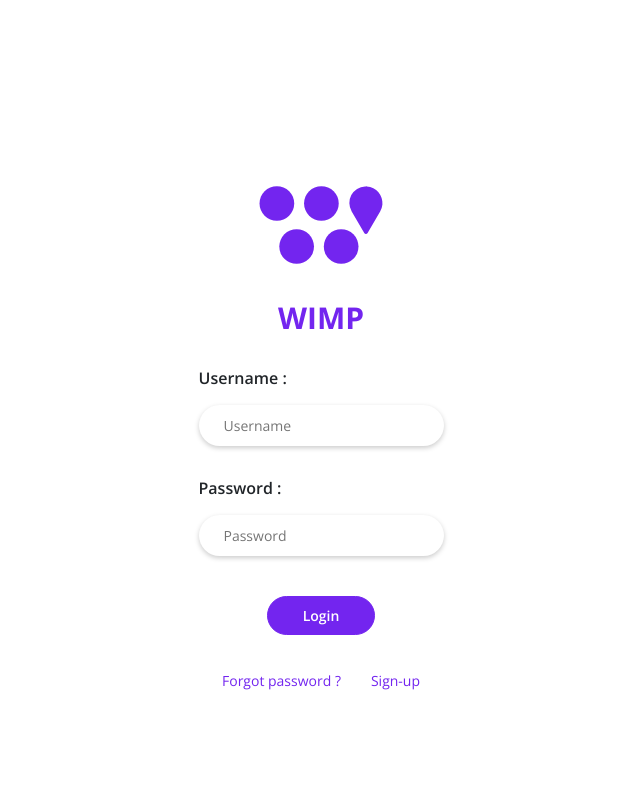
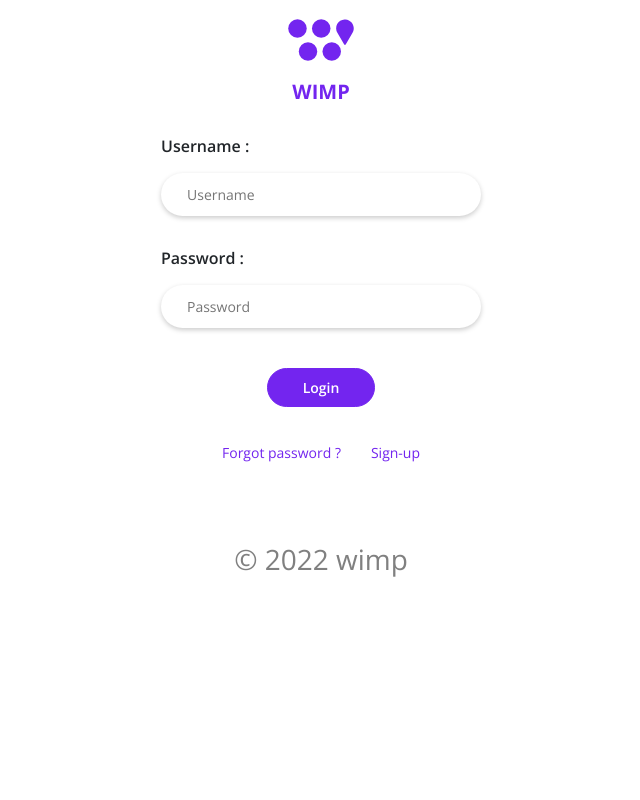
Before and after one commit to ptidejteam/industry, a website: page ExpressNodeRed/pages/login.html in a window 1280 px wide. Shown: the top 800 px of the page, without its empty margins (319-959 px from the left). Drawn offline with nearby package versions, Linux system fonts and the light colour scheme; some packages are replaced by stand-ins of ours; a script that the page names is missing.

Commit message:
fix: front details

```diff
--- a/ExpressNodeRed/pages/login.html
+++ b/ExpressNodeRed/pages/login.html
@@ -38,16 +38,16 @@
         <form method="post" id="login-form">
             <div class="credential">
                 <p class="credential-title">Username :</p>
-                <input name="username" type="text" placeholder="Username" class="credential-input ov">
+                <input id="username" name="username" type="text" placeholder="Username" class="credential-input ov">
             </div>
             <div class="credential">
                 <p class="credential-title">Password :</p>
                 <input name="password" type="password" placeholder="Password" class="credential-input ov">
             </div>
-            <input type="submit" value="Login" class="credential-submit">
+            <input type="submit" value="Login" class="credential-submit pntr">
             <div class="redirect">
-                <p class="link">Forgot password ?</p>
-                <p class="link">Sign-up</p>
+                <p class="link pntr">Forgot password ?</p>
+                <p class="link pntr">Sign-up</p>
             </div>
         </form>
     </div>
--- a/ExpressNodeRed/static/index.css
+++ b/ExpressNodeRed/static/index.css
@@ -115,10 +115,11 @@ input{
 
 .ov{
     box-shadow: var(--shadow);
+    border: 1px solid transparent;
 }
 
 .ov:hover{
-    outline: 1px solid var(--main);
+    border: 1px solid var(--main);
 }
 
 main{
--- a/ExpressNodeRed/static/login/login.css
+++ b/ExpressNodeRed/static/login/login.css
@@ -4,12 +4,12 @@ body{
 }
 
 .logo {
-    width: 150px;
+    width: 80px;
     height: auto;
 }
 
 .title {
-    font-size: 30px;
+    font-size: 20px;
     font-weight: 800;
     color: var(--main);
     margin-bottom: 20px;
@@ -21,7 +21,6 @@ body{
     flex-direction: column;
     align-items: center;
     justify-content: center;
-    padding: 150px;
 }
 
 #login-form {
```
Also changed, not shown: ExpressNodeRed/pages/profile.html (+1 -1 lines).
